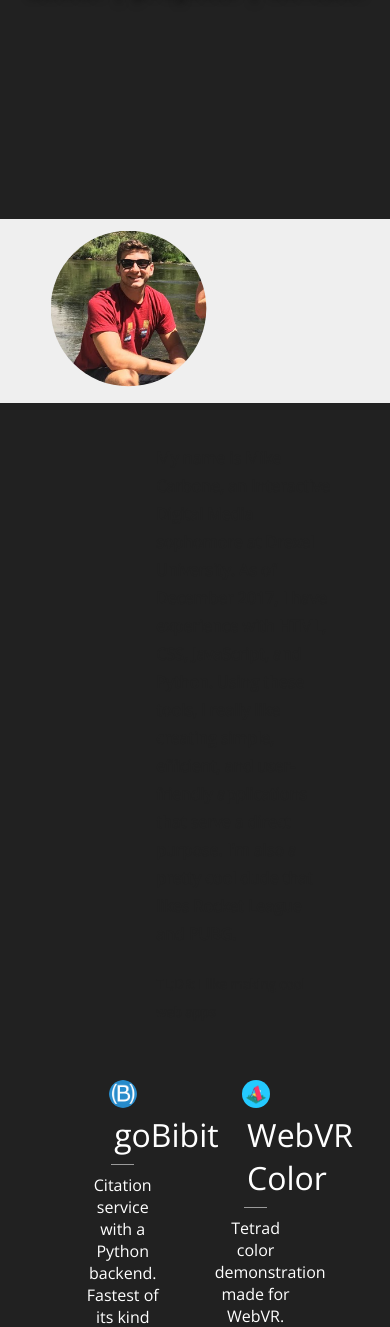
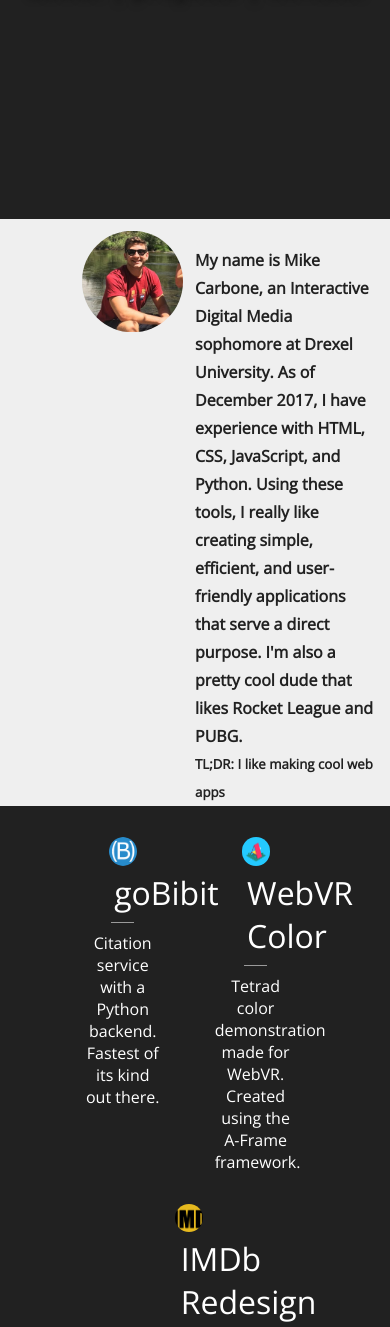
Before and after one commit to MikeCarbone/Personal-website, a Python web app: template templates/main.html in a window 390 px wide; the page is wider, and only the part inside the window is pictured. Shown: the part 625-1952 px from the top of that part. Run offline with Jinja, Linux system fonts and the light colour scheme; the template is opened without the code that fills it, so the values that code supplies are empty; some libraries are stand-ins or nearby versions.

Commit message:
made about section more responsive

```diff
--- a/static/css/prettyMain.css
+++ b/static/css/prettyMain.css
@@ -111,14 +111,18 @@ section.aboutSection{
 	background-color: #efefef;
 	color: #212121;
 	font-weight: lighter;
+	overflow: auto;
 }
 
 #aboutText{
+	box-sizing: border-box;
 	display: inline-block;
 	float: right;
 	line-height: 1.75rem;
-	margin: 5% 15% 0 0;
-	width: 45%;
+	margin: 7% 3% 0 3%;
+	overflow: auto;
+	padding: 0%;
+	width: 47%;
 }
 
 img.roundedPic{
@@ -126,11 +130,12 @@ img.roundedPic{
 }
 
 img#sanFran{
-	margin-left: 10%;
+	margin-left: 21%;
 	max-height: 300px;
 	max-width: 300px;
-	padding: 3%;
-	width: 40%;
+	padding: 3% 0%;
+	vertical-align: middle;
+	width: 26%;
 }
 
 .verDivider{
@@ -140,6 +145,11 @@ img#sanFran{
 	margin: 0 0 4% 10%;
 	padding: 0;
 	width: 5px;
+}
+
+.bio{
+	margin: 0 auto;
+	vertical-align: middle;
 }
 
 /*----------------Projects Section------------------*/
--- a/templates/main.html
+++ b/templates/main.html
@@ -66,8 +66,8 @@
 			<img class="roundedPic" id="sanFran" alt="Picture of me" src="{{ static_url('img/meYosemite.png') }}">
 			<!--<div class="verDivider"></div>-->
 			<div id="aboutText">
-				<h4>My name is Mike Carbone, an Interactive Digital Media sophomore at Drexel University. As of December 2017, I have experience with HTML, CSS, JavaScript, and Python. Using these tools, I really like creating simple, efficient, and user-friendly applications that serve a direct purpose. I'm also a pretty cool dude that likes Rocket League and PUBG.</h4>
-				<h5>TL;DR: I like making cool web apps</h5>
+				<h4 class="bio">My name is Mike Carbone, an Interactive Digital Media sophomore at Drexel University. As of December 2017, I have experience with HTML, CSS, JavaScript, and Python. Using these tools, I really like creating simple, efficient, and user-friendly applications that serve a direct purpose. I'm also a pretty cool dude that likes Rocket League and PUBG.</h4>
+				<h5 class="bio">TL;DR: I like making cool web apps</h5>
 			</div>
 		</section>
 		<section class="projectsSection mover" id="projects">
```
